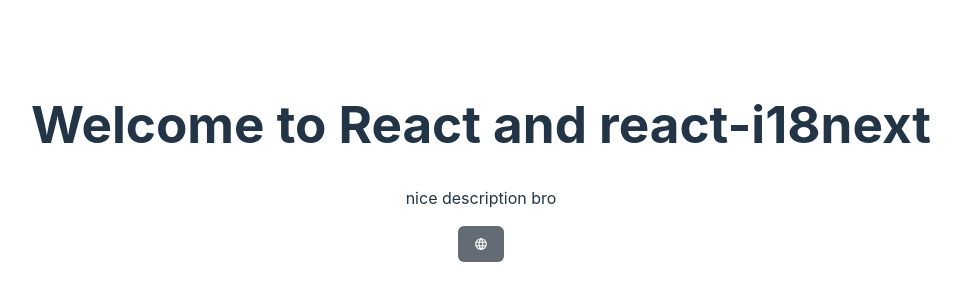
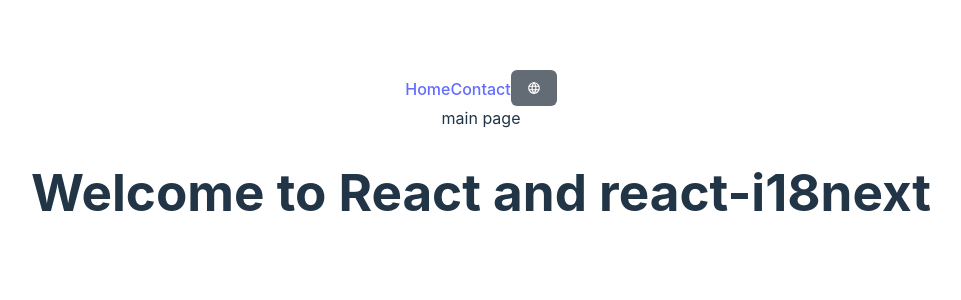
Before and after one commit to Kex027/yachting, a React (Vite) app: page / in a window 1280 px wide. Shown: the part 238-538 px from the top of the page, without its empty margins (159-1120 px from the left). Built offline with nearby package versions, Linux system fonts and the light colour scheme.

Commit message:
Created routing

```diff
--- /dev/null
+++ b/components/Header.jsx
@@ -0,0 +1,15 @@
+import React from "react";
+import { Link } from "react-router-dom";
+import ChangeLanguage from "./ChangeLanguage.jsx";
+
+const Header = () => {
+  return (
+    <div>
+      <Link to={"/"}>Home</Link>
+      <Link to={"/contact"}>Contact</Link>
+      <ChangeLanguage />
+    </div>
+  );
+};
+
+export default Header;
--- a/package.json
+++ b/package.json
@@ -21,7 +21,8 @@
     "react": "^18.2.0",
     "react-dom": "^18.2.0",
     "react-i18next": "^14.1.0",
-    "react-icons": "^5.1.0"
+    "react-icons": "^5.1.0",
+    "react-router-dom": "^6.22.3"
   },
   "devDependencies": {
     "@types/react": "^18.2.66",
--- /dev/null
+++ b/pages/Contact.jsx
@@ -0,0 +1,15 @@
+import React from "react";
+import { useTranslation } from "react-i18next";
+
+const Contact = () => {
+  const { t } = useTranslation();
+
+  return (
+    <div>
+      contact
+      <p>{t("desc")}</p>
+    </div>
+  );
+};
+
+export default Contact;
--- /dev/null
+++ b/pages/MainPage.jsx
@@ -0,0 +1,14 @@
+import React from "react";
+import { useTranslation } from "react-i18next";
+
+const MainPage = () => {
+  const { t } = useTranslation();
+
+  return (
+    <div>
+      main page <h1>{t("Welcome to React")}</h1>
+    </div>
+  );
+};
+
+export default MainPage;
--- a/src/App.jsx
+++ b/src/App.jsx
@@ -1,16 +1,14 @@
 import "./App.css";
-import { useTranslation } from "react-i18next";
-import ChangeLanguage from "../components/ChangeLanguage.jsx";
+import { Outlet } from "react-router-dom";
+import Header from "../components/Header.jsx";
 
 function App() {
-  const { t } = useTranslation();
+  return (
+    <>
+      <Header />
 
-  return (
-    <div>
-      <h1>{t("Welcome to React")}</h1>
-      <p>{t("desc")}</p>
-      <ChangeLanguage />
-    </div>
+      <Outlet />
+    </>
   );
 }
 
--- a/src/main.jsx
+++ b/src/main.jsx
@@ -3,9 +3,29 @@
 import App from "./App.jsx";
 import "./index.css";
 import "./i18n.js";
+import { createBrowserRouter, RouterProvider } from "react-router-dom";
+import MainPage from "../pages/MainPage.jsx";
+import Contact from "../pages/Contact.jsx";
+
+const router = createBrowserRouter([
+  {
+    path: "/",
+    element: <App />,
+    children: [
+      {
+        path: "/",
+        element: <MainPage />,
+      },
+      {
+        path: "contact",
+        element: <Contact />,
+      },
+    ],
+  },
+]);
 
 ReactDOM.createRoot(document.getElementById("root")).render(
   <React.StrictMode>
-    <App />
+    <RouterProvider router={router} />
   </React.StrictMode>,
 );
```
Also changed, not shown: vite.config.js (+4 -4 lines), 1 other file (tests, documents, lock files or other folders).
